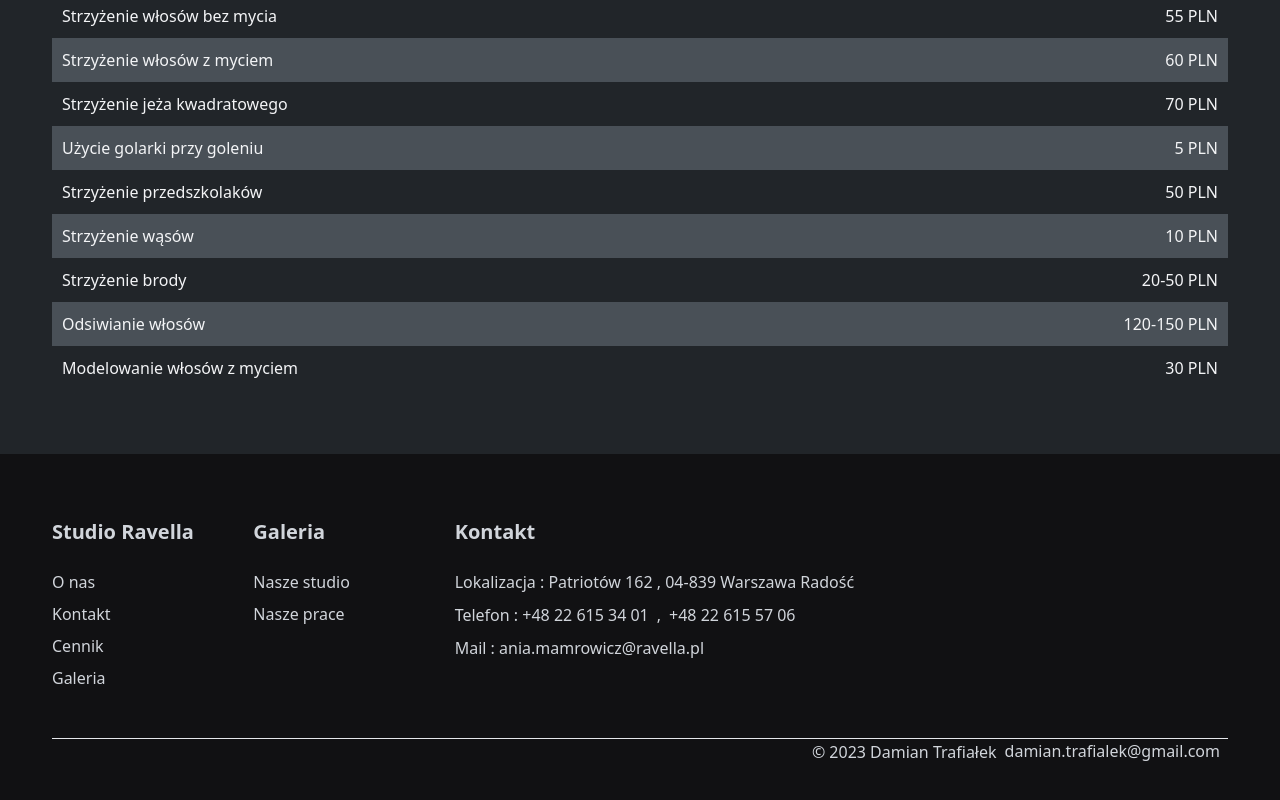
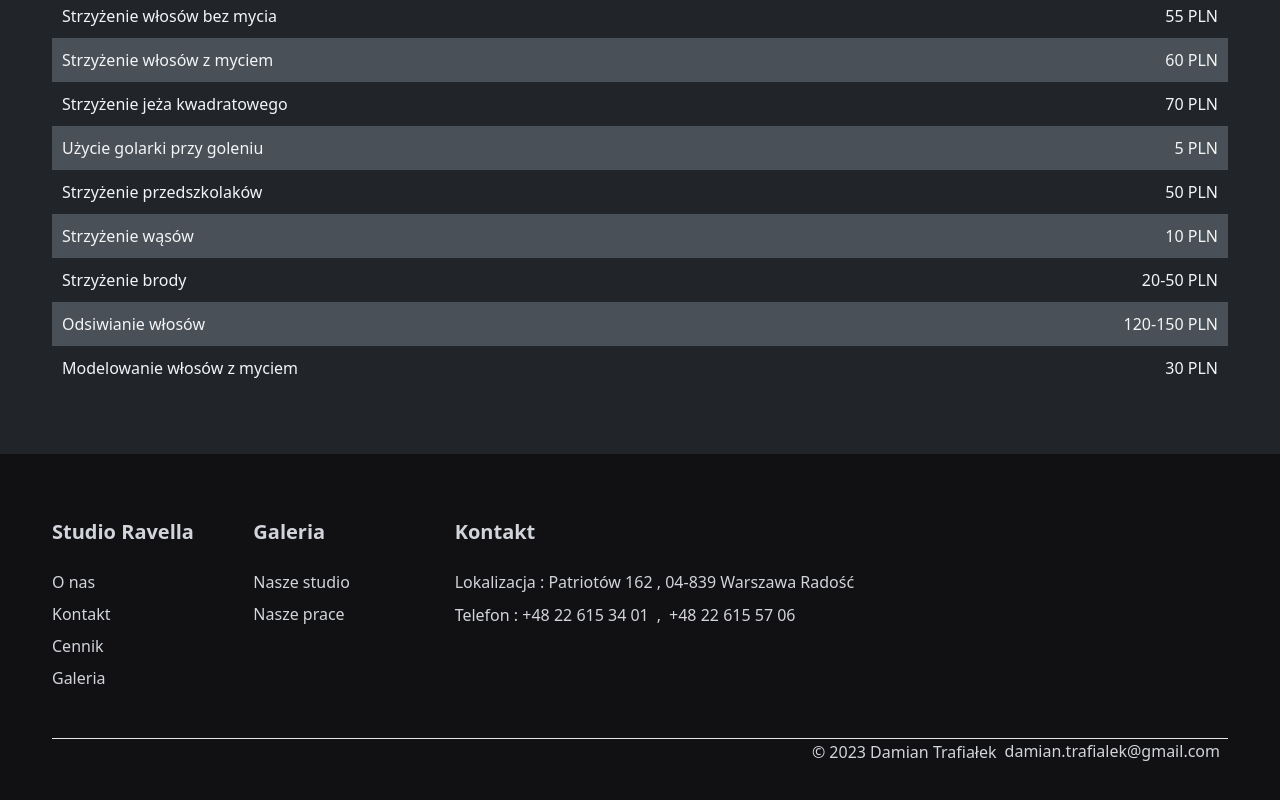
Before and after one commit to THEWhiteArrow/studio-ravella, a website: page cennik.html in a window 1280 px wide. Shown: the part 530-1330 px from the top of the page. Drawn offline with Linux system fonts and the light colour scheme.

Commit message:
rmv: mail firmowy

```diff
--- a/cennik.html
+++ b/cennik.html
@@ -186,12 +186,6 @@
                            class="flex flex-wrap border-b border-solid border-transparent hover:border-red-500 hover:text-gray-300">
                            +48 22 615 57 06</a>
                      </li>
-                     <li class="mb-2 flex flex-col lg:flex-row">
-                        <span>Mail :&nbsp;</span>
-                        <a href="mailto:ania.mamrowicz@ravella.pl"
-                           class="flex flex-wrap border-b border-solid border-transparent hover:border-red-500 hover:text-gray-300">
-                           <span>ania.mamrowicz@ravella.pl</a></span>
-                     </li>
 
                   </ul>
                </div>
```
Also changed, not shown: galeria-studio.html (+0 -6 lines), index.html (+0 -6 lines).
